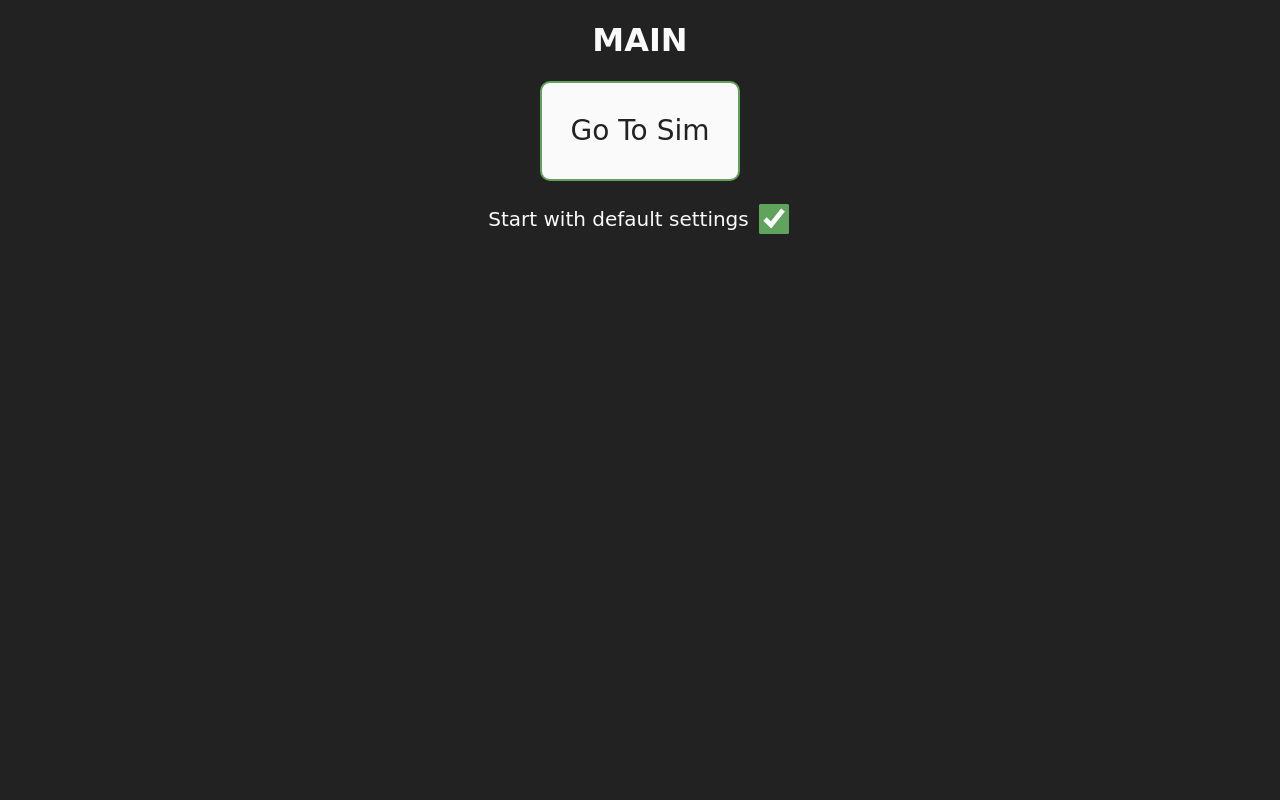
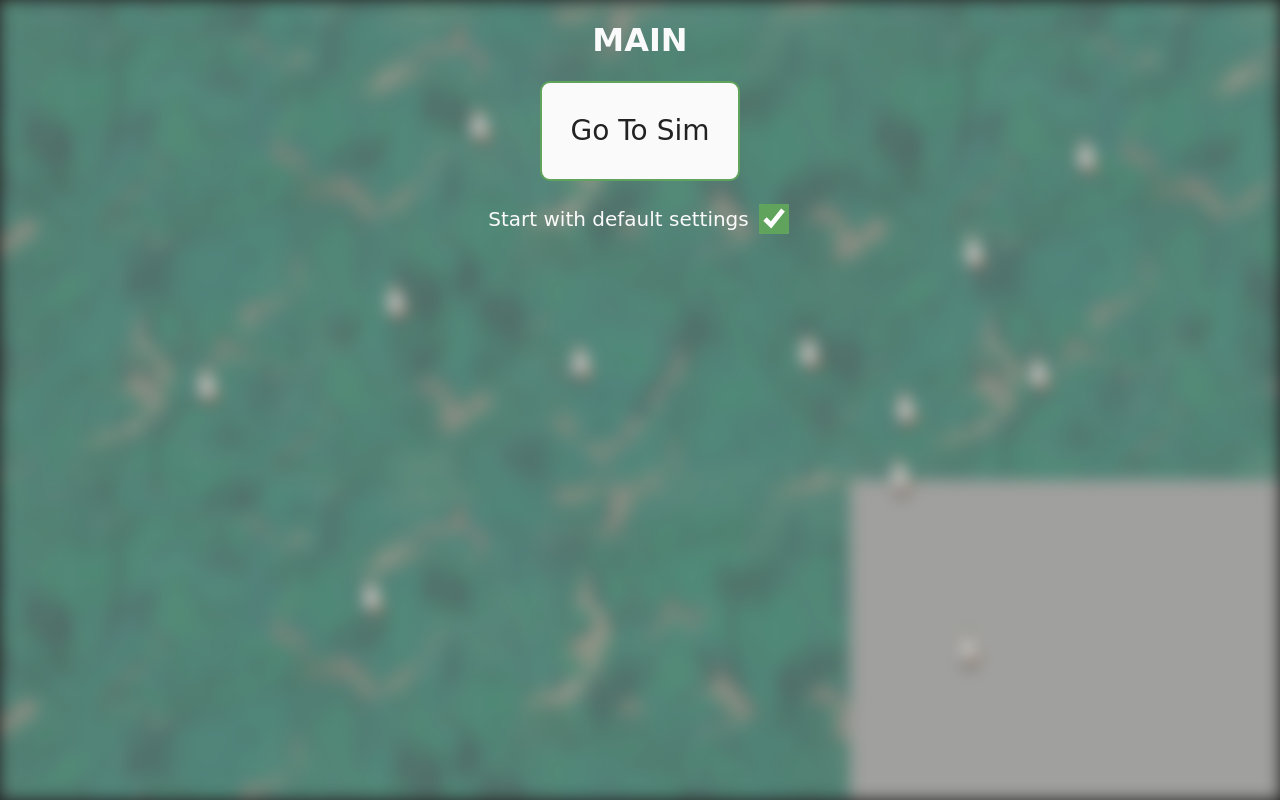
Before and after one commit to Enerveen/goosel2.0, a React (Vite) app: page / in a window 1280 px wide. Built offline with nearby package versions, Linux system fonts and the light colour scheme.

Commit message:
background + breeding offset

```diff
--- a/src/App.module.scss
+++ b/src/App.module.scss
@@ -1,4 +1,5 @@
 .container {
+  position: relative;
   background-color: #222222;
   min-height: 100vh;
 }
--- /dev/null
+++ b/src/components/BackgroundScene/BackgroundScene.module.scss
@@ -0,0 +1,7 @@
+.canvas {
+  position: fixed;
+  top:0;
+  left: 0;
+  z-index: 1;
+  filter: blur(8px);
+}
--- /dev/null
+++ b/src/components/BackgroundScene/BackgroundScene.tsx
@@ -0,0 +1,86 @@
+import {useContext, useEffect, useMemo, useRef, useState} from "react";
+import useWindowSize from "../../hooks/useWindowSize";
+import ImageContext from "../../stores/ImageContext";
+import Renderer from "../../graphics/Renderer";
+import classes from './BackgroundScene.module.scss'
+import Animal from "../../entities/Animal";
+import {generateAnimals} from "../../utils/helpers";
+
+
+const BackgroundScene = () => {
+    const canvasRef = useRef<HTMLCanvasElement>(null);
+    const animalsRef = useRef<Animal[]>([])
+    const [context, setContext] = useState<CanvasRenderingContext2D | null>(null);
+    const {width: canvasWidth, height: canvasHeight} = useWindowSize()
+    const images = useContext(ImageContext)
+    const renderer = useMemo(() => new Renderer(context, images), [context])
+
+    const step = (timestamp: number) => {
+        if (context) {
+            context.clearRect(0, 0, canvasWidth, canvasHeight);
+            renderer.drawSeamlessBackground({width: canvasWidth, height: canvasHeight})
+            animalsRef.current.forEach(entity => {
+                entity.live(
+                    timestamp,
+                    [],
+                    animalsRef.current,
+                    () => {},
+                    () => {},
+                    {width: canvasWidth, height: canvasHeight},
+                    1,
+                    5,
+                    15,
+                    200,
+                    () => 0
+                )
+                renderer.drawAnimal(entity.position,
+                    timestamp - entity.age.birthTimestamp,
+                    {
+                        gender: entity.gender,
+                        age: entity.age.current,
+                        isAlive: entity.isAlive,
+                        name: entity.name,
+                        currentActivity: entity.currentActivity.activity
+                    }
+                )
+            })
+
+            renderer.drawClouds(timestamp);
+        }
+    }
+
+
+    useEffect(() => {
+        if (canvasRef.current) {
+            const canvas = canvasRef.current;
+            const ctx = canvas.getContext("2d") as CanvasRenderingContext2D;
+            setContext(ctx);
+        }
+    }, []);
+
+    useEffect(() => {
+        let animationFrameId: number;
+        animalsRef.current = generateAnimals(
+            Math.floor(canvasWidth / 100), {width: canvasWidth, height: canvasHeight}, Infinity
+        )
+        if (context) {
+            const render = () => {
+                step(animationFrameId)
+                animationFrameId = window.requestAnimationFrame(render);
+            };
+            render();
+        }
+        return () => {
+            window.cancelAnimationFrame(animationFrameId);
+        };
+    }, [context, step]);
+
+    return <canvas
+        className={classes.canvas}
+        ref={canvasRef}
+        width={canvasWidth}
+        height={canvasHeight}
+    />
+}
+
+export default BackgroundScene
--- a/src/components/Scene/Scene.tsx
+++ b/src/components/Scene/Scene.tsx
@@ -113,6 +113,15 @@ const Scene = observer(({store, setAppPhase}: ISceneProps) => {
                     currentActivity: entity.currentActivity.activity
                 }
             )
+            renderer.drawLabels(entity.position,
+                {
+                    gender: entity.gender,
+                    age: entity.age.current,
+                    isAlive: entity.isAlive,
+                    name: entity.name,
+                    currentActivity: entity.currentActivity.activity
+                }
+            )
             if (entity.id === store.getActiveEntity?.id) {
                 store.setActiveEntity(entity)
             }
--- a/src/graphics/Renderer.ts
+++ b/src/graphics/Renderer.ts
@@ -51,7 +51,7 @@ class Renderer {
         this.eggTexture = loadTexture(images.egg, {width: 40, height: 40});
         this.plantTexture = loadTexture(images.plant, {width: 50, height: 45, offsetX: 0.5, offsetY: 0.6});
         this.cloudsTexture = loadTexture(images.clouds);
-        this.breedingTexture = loadTexture(images.heart, {width: 20, height: 20});
+        this.breedingTexture = loadTexture(images.heart, {width: 20, height: 20, offsetX: 0.5, offsetY: 0.5});
 
         this.backgroundTexture = images.backgroundSeamless
         this.backgroundGladeTexture = images.backgroundGlade
@@ -130,13 +130,8 @@ class Renderer {
         animationFrameId: number,
         entity: { gender: gender, name: string, isAlive: boolean, age: number, currentActivity: string }) {
         if (this.context) {
-            const [{image, width, height, frameWidth, frameHeight, offsetX, offsetY}, {x, y}, {
-                gender,
-                name,
-                isAlive,
-                age,
-                currentActivity
-            }] = [this.calculateAnimalTexture(entity), position, entity]
+            const [{image, width, height, frameWidth, frameHeight, offsetX, offsetY}, {x, y}]
+                = [this.calculateAnimalTexture(entity), position]
 
             const currentFrame = Math.floor((animationFrameId % appConstants.fps) / appConstants.fps * 15);
             const originOffset = { x: offsetX * width, y: offsetY * height };
@@ -145,6 +140,25 @@ class Renderer {
             } else {
                 this.context.drawImage(image, x - originOffset.x, y - originOffset.y, width, height)
             }
+        }
+    }
+
+    public drawBreeding (position: Position) {
+        const [{image, width, height, offsetX, offsetY}, {x, y}] = [this.breedingTexture, position]
+        if (this.context) {
+            this.context.drawImage(image, x - offsetX * width, y - offsetY * height, width, height)
+        }
+    }
+
+    public drawLabels (position: Position,
+                       entity: { gender: gender, name: string, isAlive: boolean, age: number, currentActivity: string }
+    ) {
+        if (!this.context) {
+            return
+        }
+        const [{width, height, offsetX, offsetY}, {x, y},
+            {gender, name, age, isAlive, currentActivity}] = [this.calculateAnimalTexture(entity), position, entity]
+        const originOffset = { x: offsetX * width, y: offsetY * height };
         this.context.textAlign = 'center';
         this.context.font = "bold 18px Comic Sans MS"
         const styles = [
@@ -166,17 +180,7 @@ class Renderer {
             }
         })
         if (currentActivity === 'breeding') {
-                this.drawBreeding({x: x + 30, y: y - 60})
-            }
-        }
-
-
-    }
-
-    public drawBreeding (position: Position) {
-        const [{image, width, height}, {x, y}] = [this.breedingTexture, position]
-        if (this.context) {
-            this.context.drawImage(image, x, y, width, height)
+            this.drawBreeding({x: x + 30 - offsetX * width, y: y - 90})
         }
     }
 
--- a/src/hooks/useWindowSize.tsx
+++ b/src/hooks/useWindowSize.tsx
@@ -1,12 +1,14 @@
 import {useLayoutEffect, useState} from "react";
 import {SimulationStore} from "../stores/simulationStore";
 
-const useWindowSize = (store: SimulationStore) => {
+const useWindowSize = (store?: SimulationStore) => {
     const [size, setSize] = useState({width: 0, height: 0});
     useLayoutEffect(() => {
         const updateSize = () => {
             setSize({width: window.innerWidth, height: window.innerHeight});
-            store.setWindowSize({width: window.innerWidth, height: window.innerHeight})
+            if (store) {
+                store.setWindowSize({width: window.innerWidth, height: window.innerHeight})
+            }
         }
         window.addEventListener('resize', updateSize);
         updateSize();
--- a/src/stages/Main/Main.module.scss
+++ b/src/stages/Main/Main.module.scss
@@ -1,4 +1,6 @@
 .container {
+  position: relative;
+  z-index: 2;
   display: flex;
   justify-content: center;
   align-items: center;
--- a/src/stages/Main/Main.tsx
+++ b/src/stages/Main/Main.tsx
@@ -1,13 +1,16 @@
-import React, {useCallback, useState} from "react";
+import React, {memo, useCallback, useState} from "react";
 import classes from './Main.module.scss'
 import {appPhase} from "../../types";
 import SimulationSettings from "../../components/SimulationSettings/SimulationSettings";
 import simulationStore from "../../stores/simulationStore";
 import {defaultSimConstants} from "../../constants/simulation";
+import BackgroundScene from "../../components/BackgroundScene/BackgroundScene";
 
 interface IMainProps {
     setAppPhase: (phase: appPhase) => void
 }
+
+const MemoizedBackground = memo(BackgroundScene)
 
 const Main = ({setAppPhase}: IMainProps) => {
     const [isDefaultSettings, setIsDefaultSettings] = useState(true)
@@ -28,7 +31,9 @@ const Main = ({setAppPhase}: IMainProps) => {
         setAppPhase('STARTED')
     }, [constantsValues, setAppPhase, isDefaultSettings])
 
-    return <div className={classes.container}>
+    return <>
+        <MemoizedBackground/>
+        <div className={classes.container}>
             <h1>
                 MAIN
             </h1>
@@ -42,6 +47,7 @@ const Main = ({setAppPhase}: IMainProps) => {
             {!isDefaultSettings ?
                 <SimulationSettings constantsValues={constantsValues} setConstantsValues={setConstantsValues}/> : <></>}
         </div>
+    </>
 }
 
 export default Main
```
Lines whose indentation alone changed are shown as unchanged.
